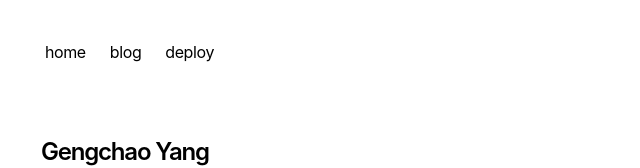
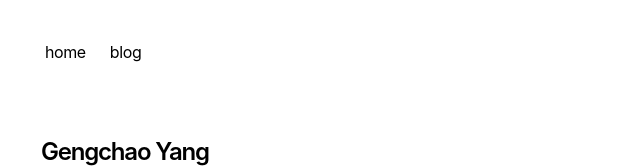
Before and after one commit to GC-Y/portfolio-starter-kit, a Next.js app: page / in a window 1280 px wide. Shown: the top 168 px of the page, without its empty margins (311-951 px from the left). Built offline with nearby package versions, Linux system fonts and the light colour scheme.

Commit message:
Remove 'deploy' nav item from Navbar
Removed 'deploy' nav item linking to Vercel portfolio starter kit.

```diff
--- a/app/components/nav.tsx
+++ b/app/components/nav.tsx
@@ -1,3 +1,4 @@
+// app/components/nav.tsx
 import Link from 'next/link'
 
 const navItems = {
@@ -6,9 +7,6 @@
   },
   '/blog': {
     name: 'blog',
-  },
-  'https://vercel.com/templates/next.js/portfolio-starter-kit': {
-    name: 'deploy',
   },
 }
 
```
